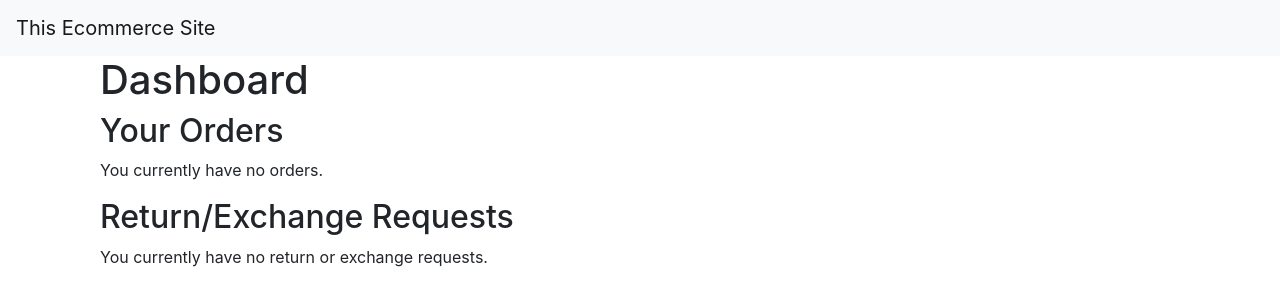
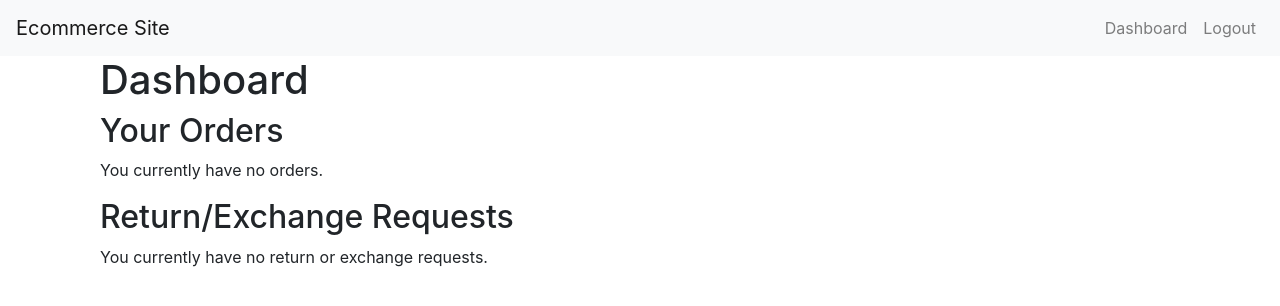
Before and after one commit to V-FOR-VEND3TTA/return-and-exchange-system, a Django app: page / in a window 1280 px wide. Shown: the top 306 px of the page. Run offline with Django 5.2, Linux system fonts and the light colour scheme; a user stored in the database is signed in; data that the repository does not hold is empty; some libraries are stand-ins or nearby versions.

Commit message:
Created logout view, urls, and link in the base template

```diff
--- a/ecommerce_project/returns_exchanges/templates/returns_exchanges/base.html
+++ b/ecommerce_project/returns_exchanges/templates/returns_exchanges/base.html
@@ -1,16 +1,35 @@
+<!-- base.html -->
 <!DOCTYPE html>
 <html lang="en">
 <head>
     <meta charset="UTF-8">
     <meta name="viewport" content="width=device-width, initial-scale=1, shrink-to-fit=no">
-    <title>{% block title %}My Site{% endblock %}</title>
+    <title>{% block title %}Ecommerce Site{% endblock %}</title>
     <link rel="stylesheet" href="https://stackpath.bootstrapcdn.com/bootstrap/4.5.2/css/bootstrap.min.css">
     {% block extra_css %}{% endblock %}
 </head>
 <body>
     <nav class="navbar navbar-expand-lg navbar-light bg-light">
-        <a class="navbar-brand" href="#">This Ecommerce Site</a>
-        <!-- Other nav items -->
+        <a class="navbar-brand" href="#">Ecommerce Site</a>
+        <div class="collapse navbar-collapse">
+            <ul class="navbar-nav ml-auto">
+                {% if user.is_authenticated %}
+                    <li class="nav-item">
+                        <a class="nav-link" href="{% url 'dashboard' %}">Dashboard</a>
+                    </li>
+                    <li class="nav-item">
+                        <a class="nav-link" href="{% url 'logout' %}">Logout</a>
+                    </li>
+                {% else %}
+                    <li class="nav-item">
+                        <a class="nav-link" href="{% url 'login' %}">Login</a>
+                    </li>
+                    <li class="nav-item">
+                        <a class="nav-link" href="{% url 'signup' %}">Sign Up</a>
+                    </li>
+                {% endif %}
+            </ul>
+        </div>
     </nav>
 
     <div class="container">
--- a/ecommerce_project/returns_exchanges/urls.py
+++ b/ecommerce_project/returns_exchanges/urls.py
@@ -1,10 +1,10 @@
 from django.urls import path
-from .views import signup, user_login, dashboard, return_exchange_request
+from .views import signup, user_login, user_logout, dashboard, return_exchange_request
 
 urlpatterns = [
     path('signup/', signup, name='signup'),
     path('login/', user_login, name='login'),
-    # path('logout/', views.user_logout, name='logout'),
+    path('logout/', user_logout, name='logout'),
     path('', dashboard, name='dashboard'),
     path('return_exchange_request/', return_exchange_request, name='return_exchange_request'),
 ]
```
